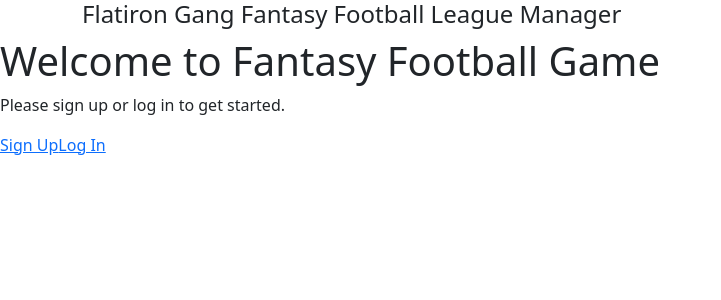
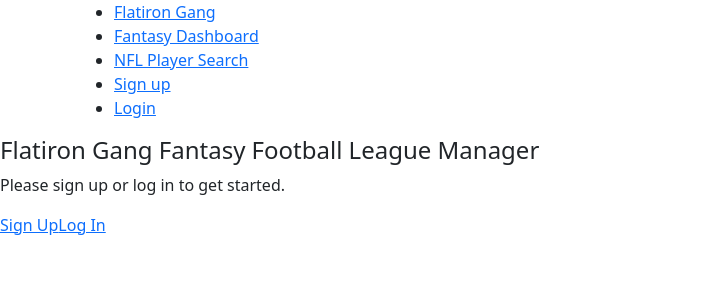
Before and after one commit to dxyz773/Flatiron_Gang, a React (Create React App) app in the folder client/: page / in a window 1280 px wide. Shown: the top 300 px of the page, without its empty margins (0-721 px from the left). Built offline with nearby package versions, Linux system fonts and the light colour scheme.

Commit message:
backend data makes it to front end

```diff
--- a/client/src/App.js
+++ b/client/src/App.js
@@ -5,7 +5,7 @@ import { Routes, Route } from "react-router-dom";
 
 import Account from "./components/Account";
 import Dashboard from "./components/Dashboard";
-import PlayersInfo from "./components/PlayersInfo";
+import AllPlayers from "./components/AllPlayers";
 import Player from "./components/Player";
 import OneFantasyTeam from "./components/OneFantasyTeam";
 import FantasyTeams from "./components/FantasyTeams";
@@ -26,7 +26,7 @@ function App() {
         <Route path="/dashboard" element={<Dashboard />} />
         <Route path="/fantasy_teams" element={<FantasyTeams />} />
         <Route path="/fantasy_teams/:name" element={<OneFantasyTeam />} />
-        <Route path="/players/info" element={<PlayersInfo />} />
+        <Route path="/players" element={<AllPlayers />} />
         <Route path="/players/info/:name" element={<Player />} />
         <Route path="/fantasy_game" element={<Game />} />
       </Routes>
--- /dev/null
+++ b/client/src/components/AllPlayers.js
@@ -0,0 +1,44 @@
+import React, { useState, useEffect } from "react";
+import Search from "./Search";
+import Player from "./Player";
+
+function AllPlayers() {
+  const [players, setPlayers] = useState([]);
+  const [search, setSearch] = useState("");
+
+  useEffect(() => {
+    fetchPlayers();
+  }, []);
+
+  // Function to fetch players from the backend
+  const fetchPlayers = async () => {
+    try {
+      const response = await fetch("http://127.0.0.1:5555/players");
+      const data = await response.json();
+      setPlayers(data);
+    } catch (error) {
+      console.error("Error fetching players:", error);
+    }
+  };
+  console.log(search);
+
+  function handleChange(e) {
+    setSearch(e.target.value);
+  }
+  let searchedPlayers = players.filter((player) =>
+    player.name.toLowerCase().includes(search.toLowerCase())
+  );
+  return (
+    <div>
+      <Search search={search} handleChange={handleChange} />
+      <h1>Player Information</h1>
+      <ul>
+        {searchedPlayers.map((player) => (
+          <Player key={player.id} player={player} />
+        ))}
+      </ul>
+    </div>
+  );
+}
+
+export default AllPlayers;
--- a/client/src/components/Home.js
+++ b/client/src/components/Home.js
@@ -1,10 +1,10 @@
-import React from 'react';
-import { Link } from 'react-router-dom';
+import React from "react";
+import { Link } from "react-router-dom";
 
 function Home() {
   return (
     <div>
-      <h1>Welcome to Fantasy Football Game</h1>
+      <h4>Flatiron Gang Fantasy Football League Manager</h4>
       <p>Please sign up or log in to get started.</p>
       <div>
         <Link to="/signup">Sign Up</Link>
--- a/client/src/components/Navbar.js
+++ b/client/src/components/Navbar.js
@@ -1,7 +1,26 @@
+import { Link } from "react-router-dom";
 function Navbar() {
   return (
     <div className="container">
-      <h4>Flatiron Gang Fantasy Football League Manager</h4>
+      <nav>
+        <ul>
+          <li>
+            <Link to={"/"}>Flatiron Gang</Link>
+          </li>
+          <li>
+            <Link to={"/dashboard"}>Fantasy Dashboard</Link>
+          </li>
+          <li>
+            <Link to={"/players"}>NFL Player Search</Link>
+          </li>
+          <li>
+            <Link to={"/signup"}>Sign up</Link>
+          </li>
+          <li>
+            <Link to={"/login"}>Login</Link>
+          </li>
+        </ul>
+      </nav>
     </div>
   );
 }
--- a/client/src/components/Player.js
+++ b/client/src/components/Player.js
@@ -1,28 +1,7 @@
-import React, { useState, useEffect } from 'react';
-
-function Player() {
-  const [players, setPlayers] = useState([]);
-
-  // Function to fetch player data from the backend
-  const fetchPlayers = async () => {
-    try {
-      const response = await fetch('/api/players'); // Replace '/api/players' with the actual API endpoint for fetching players
-      const data = await response.json();
-      setPlayers(data);
-    } catch (error) {
-      console.error('Error fetching players:', error);
-    }
-  };
-
-  useEffect(() => {
-    fetchPlayers();
-  }, []);
-
+function Player({ player }) {
   return (
     <div>
-      <h1>Players</h1>
       <ul>
-        {players.map((player) => (
         <li key={player.id}>
           <p>Name: {player.name}</p>
           <p>Position: {player.position}</p>
@@ -30,7 +9,6 @@ function Player() {
           <p>Bye Week: {player.bye_week}</p>
           {/* Render other player properties as needed */}
         </li>
-        ))}
       </ul>
     </div>
   );
--- a/client/src/components/PlayersInfo.js
+++ /dev/null
@@ -1,39 +0,0 @@
-import React, { useState, useEffect } from 'react';
-
-function PlayersInfo() {
-  const [players, setPlayers] = useState([]);
-
-  useEffect(() => {
-    fetchPlayers();
-  }, []);
-
-  // Function to fetch players from the backend
-  const fetchPlayers = async () => {
-    try {
-      const response = await fetch('/api/players'); // Replace '/api/players' with the actual API endpoint for fetching players
-      const data = await response.json();
-      setPlayers(data);
-    } catch (error) {
-      console.error('Error fetching players:', error);
-    }
-  };
-
-  return (
-    <div>
-      <h1>Player Information</h1>
-      <ul>
-        {players.map((player) => (
-          <li key={player.id}>
-            <h2>{player.name}</h2>
-            <p>Position: {player.position}</p>
-            <p>NFL Team: {player.nfl_team}</p>
-            <p>Bye Week: {player.bye_week}</p>
-            {/* Add additional player data here */}
-          </li>
-        ))}
-      </ul>
-    </div>
-  );
-}
-
-export default PlayersInfo;
--- a/client/src/components/Search.js
+++ b/client/src/components/Search.js
@@ -1,5 +1,9 @@
-function Search() {
-  return <div></div>;
+function Search({ search, handleChange }) {
+  return (
+    <div>
+      <input type="text" value={search} onChange={(e) => handleChange(e)} />
+    </div>
+  );
 }
 
 export default Search;
```
Lines whose indentation alone changed are shown as unchanged.
